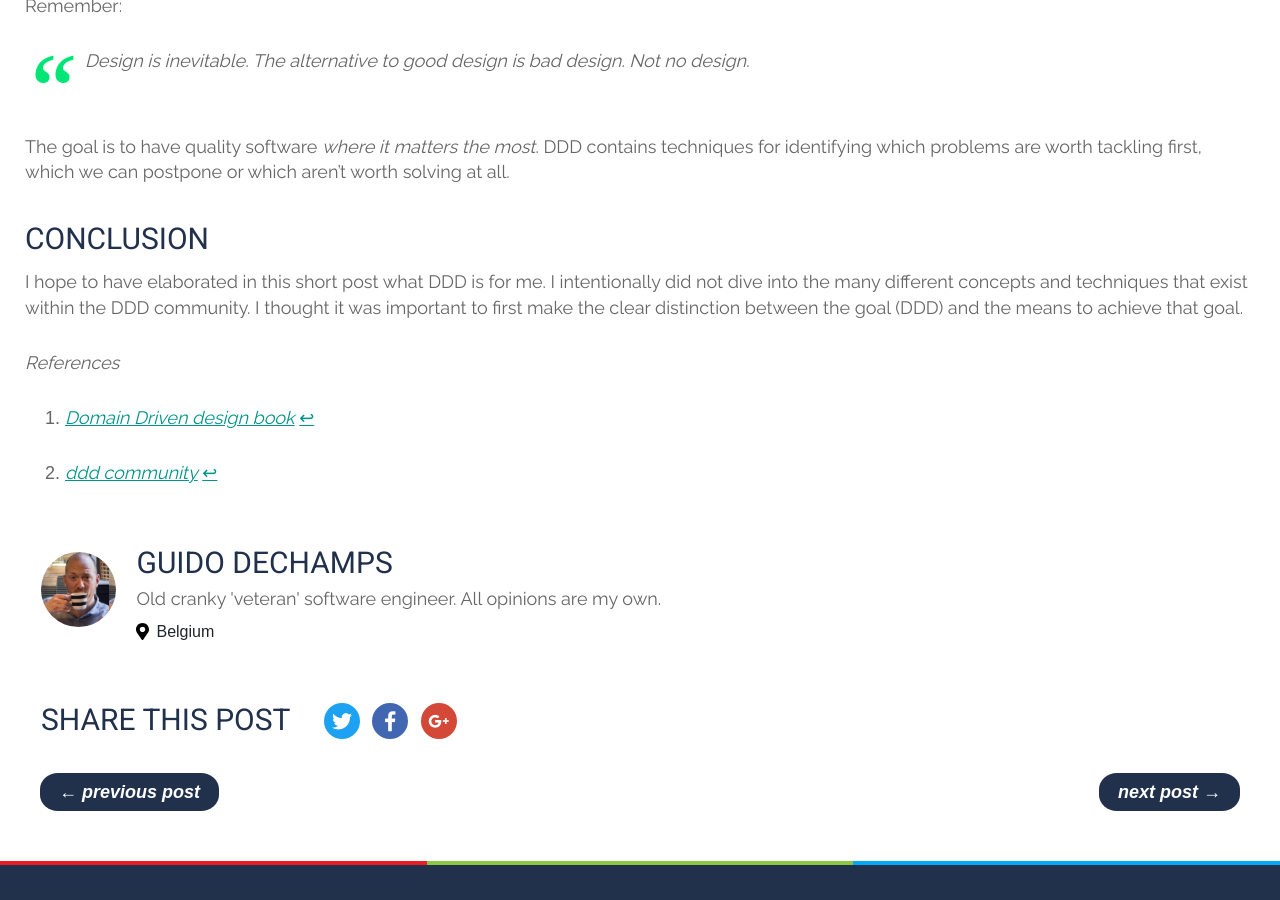
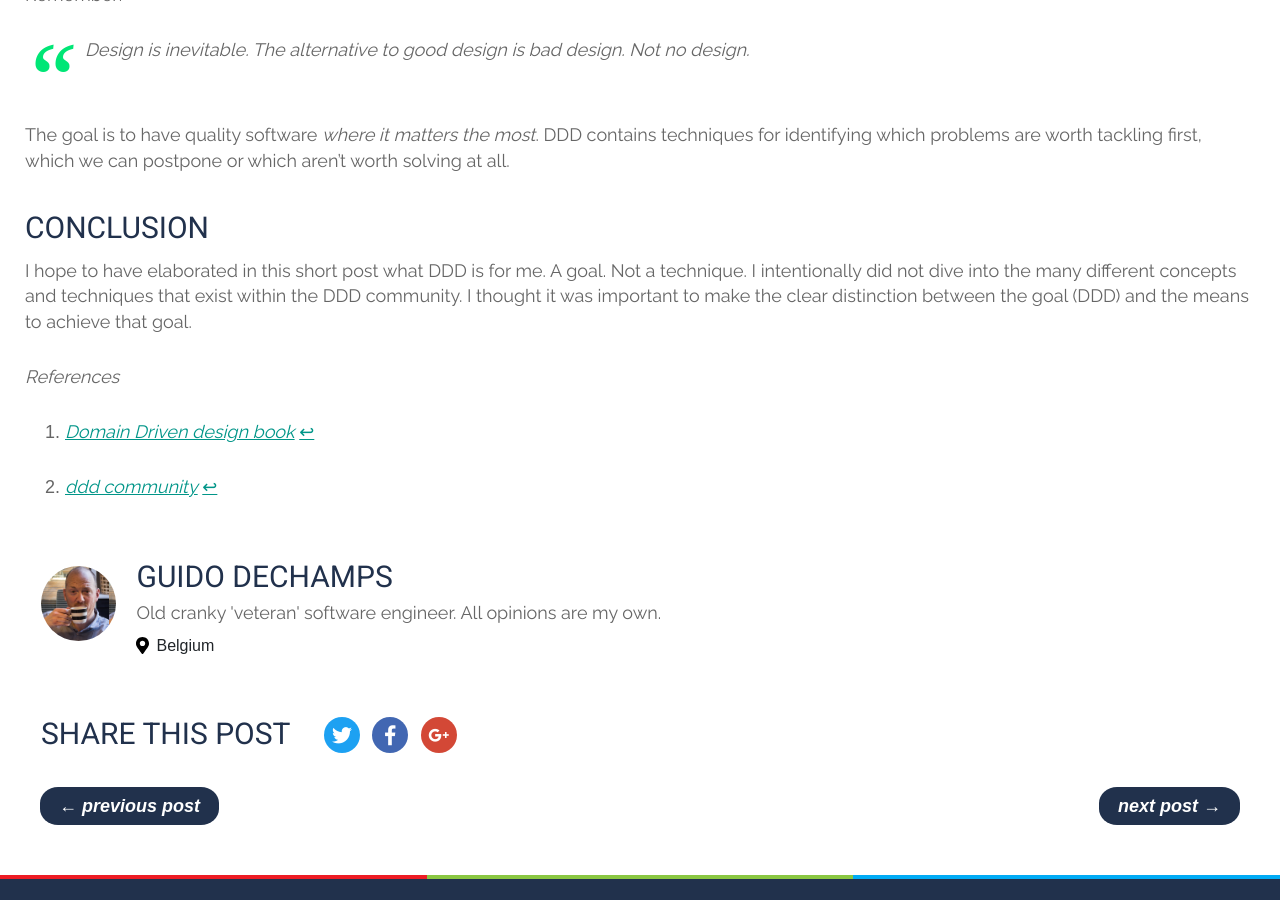
Before and after one commit to tripledio/tripledio.github.io, a Jekyll site: the page built from _posts/2017-07-02-What-is-DDD.md, in a window 1280 px wide and 900 px high, scrolled down 2164 px. Built offline with Jekyll 4.4.1, drawn with Linux system fonts in a browser that asks for light colours; some of the changed text lies outside the part shown.

Commit message:
cleaning what is DDD

````diff
--- a/_posts/2017-07-02-What-is-DDD.md
+++ b/_posts/2017-07-02-What-is-DDD.md
@@ -26,7 +26,9 @@
 
 So given the above definitions i will give you my 'own' definition of DDD.
 
-**Domain driven design is the _goal_ of _designing_ tailor made solutions for problems that are specific to given business _domains_.**
+```text
+Domain driven design is the _goal_ of _designing_ tailor made solutions for problems that are specific to given business _domains_.**
+```
 
 To me DDD is about striving to **design** _quality software_ where the **driving** force is a specific **domain**. I see DDD as a goal. Something we want to achieve. While there are many different techniques to achieve this goal, the techniques in itself aren't the goal. Nor does a technique in itself guarantee that the goal will be reached.
 
@@ -52,7 +54,7 @@
 
 ## Conclusion
 
-I hope to have elaborated in this short post what DDD is for me. I intentionally did not dive into the many different concepts and techniques that exist within the DDD community. I thought it was important to first make the clear distinction between the goal (DDD) and the means to achieve that goal.
+I hope to have elaborated in this short post what DDD is for me. A goal. Not a technique. I intentionally did not dive into the many different concepts and techniques that exist within the DDD community. I thought it was important to make the clear distinction between the goal (DDD) and the means to achieve that goal.
 
 _**References**_
 
````
